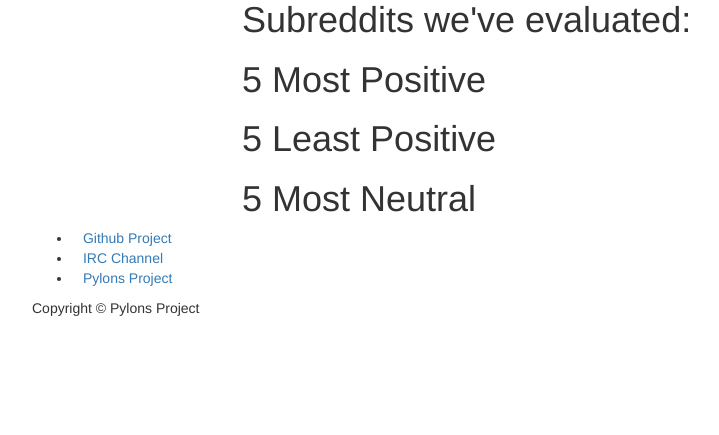
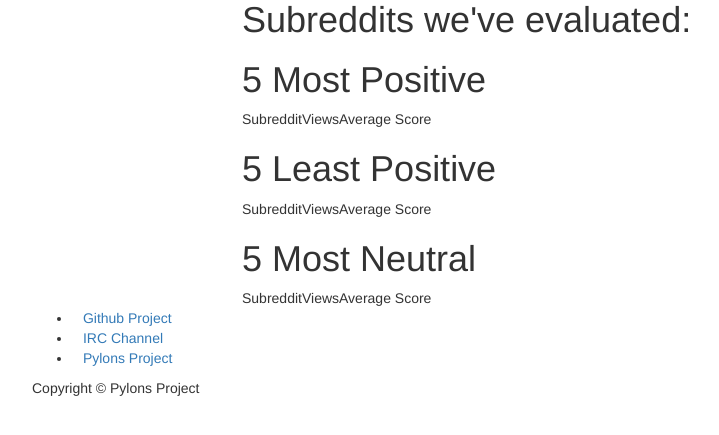
Before and after one commit to CCEM/nlp-heroku-app, a Python web app: template reddex/reddex/templates/home.jinja2 in a window 1280 px wide. Shown: the part 20-455 px from the top of the page, without its empty margins (23-742 px from the left). Run offline with Jinja, Linux system fonts and the light colour scheme; the template is opened without the code that fills it, so the values that code supplies are empty; some libraries are stand-ins or nearby versions; some web fonts are replaced.

Commit message:
home view changed to tables and added views

```diff
--- a/reddex/reddex/templates/home.jinja2
+++ b/reddex/reddex/templates/home.jinja2
@@ -3,24 +3,51 @@
 <h1>Subreddits we've evaluated:</h1>
 
 <h1>5 Most Positive</h1>
-<ul>
+<table>
+  <thead>
+    <td>Subreddit</td>
+    <td>Views</td>
+    <td>Average Score</td>
+  </thead>
   {% for sub in positive %}
-  <li>{{ sub[0] }}: {{ sub[1] }}</li>
+  <tr>
+    <td>{{ sub[0] }}:</td>
+    <td>{{ views[sub[0]] }}</td>
+    <td>{{ sub[1] }}</td>
+  </tr>
   {% endfor %}
-</ul>
+</table>
 
 <h1>5 Least Positive</h1>
-<ul>
+<table>
+  <thead>
+    <td>Subreddit</td>
+    <td>Views</td>
+    <td>Average Score</td>
+  </thead>
   {% for sub in negative %}
-  <li>{{ sub[0] }}: {{ sub[1] }}</li>
+  <tr>
+    <td>{{ sub[0] }}:</td>
+    <td>{{ views[sub[0]] }}</td>
+    <td>{{ sub[1] }}</td>
+  </tr>
   {% endfor %}
-</ul>
+</table>
 
 <h1>5 Most Neutral</h1>
-<ul>
-  {% for sub in neutral%}
-  <li>{{ sub[0] }}: {{ sub[1] }}</li>
+<table>
+  <thead>
+    <td>Subreddit</td>
+    <td>Views</td>
+    <td>Average Score</td>
+  </thead>
+  {% for sub in neutral %}
+  <tr>
+    <td>{{ sub[0] }}:</td>
+    <td>{{ views[sub[0]] }}</td>
+    <td>{{ sub[1] }}</td>
+  </tr>
   {% endfor %}
-</ul>
+</table>
 
 {% endblock content %}
--- a/reddex/reddex/views/default.py
+++ b/reddex/reddex/views/default.py
@@ -15,12 +15,14 @@ def home_view(request):
     distinct_subs = session.query(SubReddit.name).distinct()
     distinct_subs = [sub[0] for sub in distinct_subs]
     averages_dict = {}
+    views_dict = {}
     neutral5 = positive5 = negative5 = None
     for sub in distinct_subs:
         sub_medians = session.query(
             SubReddit.median
         ).filter(SubReddit.name == sub).all()
         sub_medians = [median[0] for median in sub_medians]
+        views_dict[sub] = len(sub_medians)
         averages_dict[sub] = sum(sub_medians) / len(sub_medians)
         sorted_list_of_tuples = sorted(averages_dict.items(), key=operator.itemgetter(1))[::-1]
         positive5 = sorted_list_of_tuples[0:5]
@@ -32,7 +34,8 @@ def home_view(request):
     return {
         'neutral': neutral5,
         'positive': positive5,
-        'negative': negative5
+        'negative': negative5,
+        'views': views_dict
     }
 
 
```
